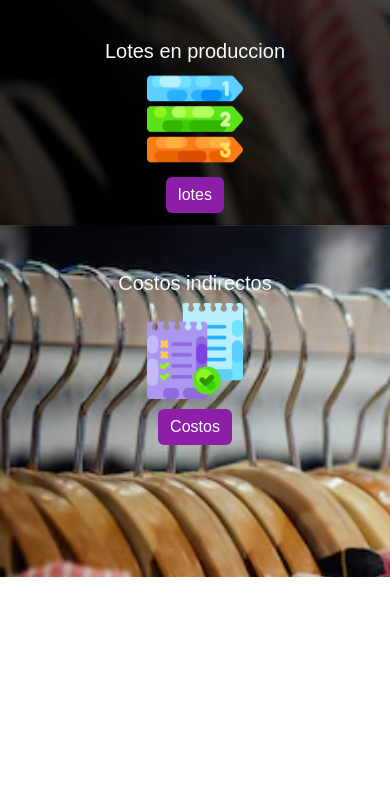
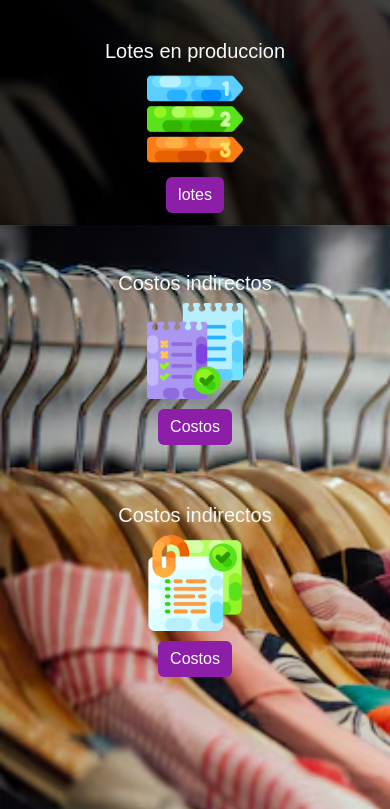
Before and after one commit to Alejo0507/Proyecto-Js, a website built with Vite: page informes.html in a window 390 px wide. Shown: the part 619-1428 px from the top of the page. Before the commit the page ends 1196 px from the top, so only its background shows below. Built offline with nearby package versions, Linux system fonts and the light colour scheme; no server answers; a web font is replaced by a local one.

Commit message:
nuevo bonton

```diff
--- a/informes.html
+++ b/informes.html
@@ -39,6 +39,13 @@
                 <button href="#"  id="informetres" class="btn btn-primary">Costos</button>
             </div>
         </div>
+        <div id="info4" class="card text-center mb-3" style="width: 18rem; border: none; background-color: transparent;">
+            <div id="tarjeta" class="card-body">
+                <h5 class="card-title  text-light">Costos indirectos</h5>
+                <img class="iconos" src="/public/lista-de-quehaceres(9).png" alt="blog">
+                <button href="#"  id="informecuatro" class="btn btn-primary">Costos</button>
+            </div>
+        </div>
     </div>
 
     <tabla-informe></tabla-informe>
--- a/style.css
+++ b/style.css
@@ -105,13 +105,13 @@ tabla-informe-costo {
   z-index: 1;
 }
 
-#inventario, #produccion, #Costos-indirectos, #calcular-productividad, #calcularManoDeObra, #informeuno, #informedos, #informetres {
+#inventario,#informecuatro, #produccion, #Costos-indirectos, #calcular-productividad, #calcularManoDeObra, #informeuno, #informedos, #informetres {
   border: none;
   color: #ffffff;
   background-color: #8d1ea8;
 
 }
-#inventario:hover, #produccion:hover, #Costos-indirectos:hover, #calcular-productividad:hover, #calcularManoDeObra:hover, #informeuno:hover, #informedos:hover, #informetres:hover {
+#inventario:hover,#informecuatro:hover, #produccion:hover, #Costos-indirectos:hover, #calcular-productividad:hover, #calcularManoDeObra:hover, #informeuno:hover, #informedos:hover, #informetres:hover {
   border: none;
   color: #ffffff;
   background-color: #ae4bc7;
@@ -133,6 +133,7 @@ header {
   height: 250px;
   width: 100vw;
 }
+
 
 #contenedor-principal {
   width: 95vw;
@@ -312,7 +313,7 @@ header {
   #descripcion-costo{
     width: 90%;
   }
-  #inventario, #produccion, #Costos-indirectos, #calcular-productividad, #calcularManoDeObra, #informeuno, #informedos, #informetres {
+  #inventario,#informecuatro, #produccion, #Costos-indirectos, #calcular-productividad, #calcularManoDeObra, #informeuno, #informedos, #informetres {
     margin-top: 10px;
 
   }
```
Also changed, not shown: index.html (+1 -0 lines), public/lista-de-quehaceres(9).png (added).
